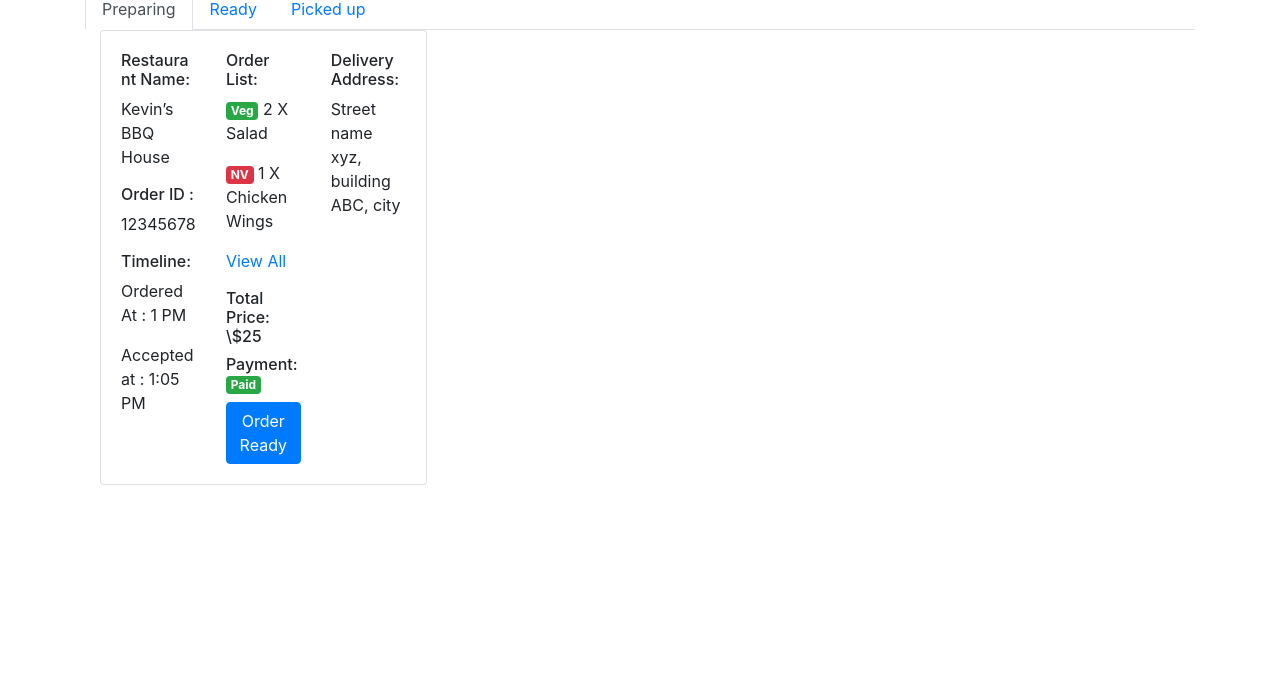
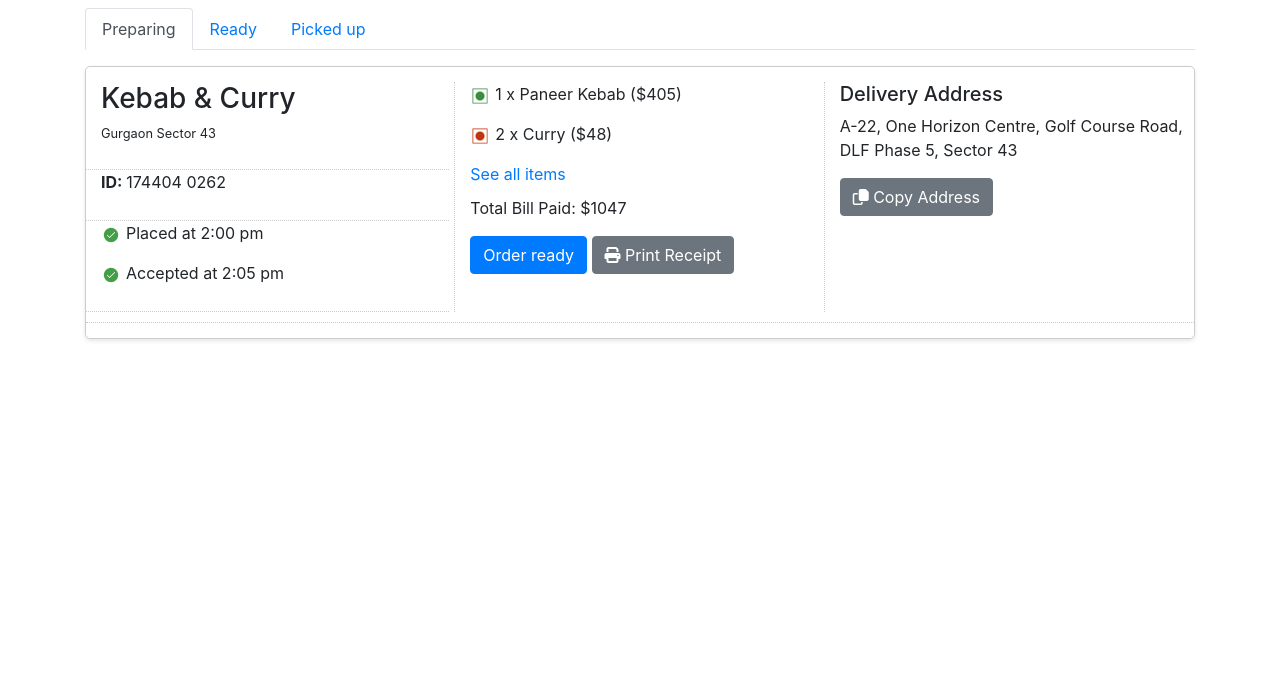
Before and after one commit to chirag127/orders-dashboard, a plain HTML site: page index.html in a window 1280 px wide. Shown: the part 102-800 px from the top of the page. Drawn offline with nearby package versions, Linux system fonts and the light colour scheme.

Commit message:
done basic work

```diff
--- a/index.html
+++ b/index.html
@@ -1,103 +1,169 @@
 <!DOCTYPE html>
-<html>
+<html lang="en">
 
 <head>
-    <title>Restaurant Order Management</title>
-    <link rel="stylesheet" href="https://stackpath.bootstrapcdn.com/bootstrap/4.3.1/css/bootstrap.min.css">
+    <meta charset="UTF-8">
+    <meta name="viewport" content="width=device-width, initial-scale=1.0">
+    <link rel="stylesheet" href="https://stackpath.bootstrapcdn.com/bootstrap/4.5.2/css/bootstrap.min.css">
+
+    <link rel="stylesheet" href="https://cdnjs.cloudflare.com/ajax/libs/font-awesome/6.4.0/css/all.min.css"
+        integrity="sha512-iecdLmaskl7CVkqkXNQ/ZH/XLlvWZOJyj7Yy7tcenmpD1ypASozpmT/E0iPtmFIB46ZmdtAc9eNBvH0H/ZpiBw=="
+        crossorigin="anonymous" referrerpolicy="no-referrer" />
     <style>
-
-        @media (min-width: 576px) {
-            .card-columns {
-                column-count: 2;
-            }
+        .order-card {
+            margin-bottom: 20px;
+            border: 1px solid #ccc;
+            border-radius: 5px;
+            padding: 15px;
+            box-shadow: 0 2px 4px rgba(0, 0, 0, 0.1);
         }
 
-        @media (min-width: 768px) {
-            .card-columns {
-                column-count: 3;
-            }
+        .order-card .row {
+            border-bottom: 1px dotted #ccc;
+            padding-bottom: 10px;
+        }
+
+        .order-card .col-md-4 {
+            border-right: 1px dotted #ccc;
+            padding-right: 20px;
+        }
+
+        .order-card .col-md-4:last-child {
+            border-right: none;
+            padding-right: 0;
+        }
+
+        .order-card .order-items {
+            margin-bottom: 10px;
+        }
+
+        .order-card .order-items a {
+            display: block;
+            margin-bottom: 5px;
+        }
+
+        .order-card .order-items img {
+            height: 20px;
+            width: 20px;
+            margin-right: 5px;
+        }
+
+        .order-card .total-bill {
+            margin-bottom: 10px;
+        }
+
+        .order-card .delivery-address {
+            margin-bottom: 10px;
+        }
+
+        .green-tick {
+            height: 20px;
+            width: 20px;
+            margin-right: 5px;
         }
     </style>
+    <title>Restaurant Order Management</title>
 </head>
 
 <body>
-    <div class="container mt-5">
-        <div class="row">
-            <div class="col-12">
-                <h3>Orders</h3>
+    <div class="container">
+        <div class="row mt-5">
+            <div class="col-md-12">
+                <h2>Order Management</h2>
             </div>
         </div>
-        <div class="row">
-            <div class="col-12">
-                <ul class="nav nav-tabs" id="orderTabs" role="tablist">
+        <div class="row mt-3">
+            <div class="col-md-12">
+                <ul class="nav nav-tabs">
                     <li class="nav-item">
-                        <a class="nav-link active" id="preparing-tab" data-toggle="tab" href="#preparing" role="tab"
-                            aria-controls="preparing" aria-selected="true">Preparing</a>
+                        <a class="nav-link active" data-toggle="tab" href="#preparing">Preparing</a>
                     </li>
                     <li class="nav-item">
-                        <a class="nav-link" id="ready-tab" data-toggle="tab" href="#ready" role="tab"
-                            aria-controls="ready" aria-selected="false">Ready</a>
+                        <a class="nav-link" data-toggle="tab" href="#ready">Ready</a>
                     </li>
                     <li class="nav-item">
-                        <a class="nav-link" id="picked-up-tab" data-toggle="tab" href="#picked-up" role="tab"
-                            aria-controls="picked-up" aria-selected="false">Picked up</a>
+                        <a class="nav-link" data-toggle="tab" href="#picked-up">Picked up</a>
                     </li>
                 </ul>
-                <div class="tab-content" id="orderTabsContent">
-                    <div class="tab-pane fade show active" id="preparing" role="tabpanel"
-                        aria-labelledby="preparing-tab">
-                        <div class="card-columns">
-                            <!-- Example Order Card (Preparing) -->
-                            <!-- Card layout -->
-                            <div class="container">
-                                <div class="card">
-                                    <div class="card-body">
-                                        <div class="row">
-                                            <div class="col-sm-4">
-                                                <h6>Restaurant Name: </h6>
-                                                <p>Kevin’s BBQ House</p>
-                                                <h6>Order ID :</h6>
-                                                <p>12345678
-                                                <p>
-                                                <h6>Timeline:</h6>
-                                                <p>Ordered At : 1 PM</p>
-                                                <p>Accepted at : 1:05 PM</p>
-                                            </div>
-                                            <div class="col-sm-4">
-                                                <h6>Order List:</h6>
-                                                <p><span class="badge badge-success">Veg</span> 2 X Salad</p>
-                                                <p><span class="badge badge-danger">NV</span> 1 X Chicken Wings</p>
-                                                <p><a href="#">View All</a></p>
-                                                <h6>Total Price: \$25</h6>
-                                                <h6>Payment: <span class="badge badge-success">Paid</span></h6>
-                                                <button type="button" class="btn btn-primary">Order Ready</button>
-                                            </div>
-                                            <div class="col-sm-4">
-                                                <h6>Delivery Address:</h6>
-                                                <p>Street name xyz, building ABC, city</p>
-                                            </div>
+                <div class="tab-content mt-3">
+                    <div class="tab-pane fade show active" id="preparing">
+                        <div class="order-card">
+                            <div class="row">
+                                <div class="col-md-4">
+                                    <div class="row">
+                                        <div class="col-md-12">
+                                            <!-- <p>Restaurant Name: Kebab & Curry</p> chose h3 h4 rtc-->
+
+                                            <h3>Kebab & Curry</h3>
+
+                                            <!-- address in small -->
+                                            <p class="small">
+                                                Gurgaon Sector 43</p>
+
+                                        </div>
+
+                                    </div>
+                                    <div class="row">
+                                        <div class="col-md-12">
+                                            <p><strong>ID: </strong> 174404 0262</p>
+                                        </div>
+                                    </div>
+                                    <div class="row">
+                                        <div class="col-md-12">
+                                            <p> <img class="green-tick" src="gt.png" alt="Non-Veg Item">Placed at 2:00
+                                                pm</p>
+                                            <!-- <p> <img src="gt.png" alt="Non-Veg Item">Accepted at 2:05 pm</p> -->
+                                            <p> <img class="green-tick" src="gt.png" alt="Non-Veg Item">Accepted at 2:05
+                                                pm</p>
+
+
                                         </div>
                                     </div>
                                 </div>
+                                <div class="col-md-4">
+                                    <div class="order-items">
+                                        <p> <img src="veg.png" alt="Non-Veg Item">1 x Paneer Kebab ($405)</p>
+                                        <p><img src="non-veg.png" alt="Non-Veg Item">2 x Curry ($48)</p>
+                                        <!-- <p>See all items</p> -->
+                                        <a href="#">See all items</a>
+                                    </div>
+                                    <div class="total-bill">
+                                        <p>Total Bill Paid: $1047</p>
+                                        <button class="btn btn-primary">Order ready</button>
+                                        <button class="btn btn-secondary"><i class="fas fa-print"></i> Print
+                                            Receipt</button>
+                                    </div>
+                                </div>
+                                <div class="col-md-4">
+                                    <div class="delivery-address">
+                                        <!-- <p>Delivery Address: A-22, One Horizon Centre, Golf Course Road, DLF Phase 5,
+                                            Sector 43</p> -->
+                                        <h5>Delivery Address</h5>
+                                        <p>A-22, One Horizon Centre, Golf Course Road, DLF Phase 5, Sector 43</p>
+                                        <button class="btn btn-secondary"><i class="far fa-copy"></i> Copy
+
+                                            Address</button>
+                                    </div>
+                                </div>
                             </div>
-                            <!-- End Example Order Card -->
                         </div>
                     </div>
-                    <div class="tab-pane fade" id="ready" role="tabpanel" aria-labelledby="ready-tab">
-                        <!-- Ready Orders -->
-                    </div>
-                    <div class="tab-pane fade" id="picked-up" role="tabpanel" aria-labelledby="picked-up-tab">
-                        <!-- Picked up Orders -->
-                    </div>
+                </div>
+                <div class="tab-pane fade" id="ready">
+                    <!-- Add ready orders here -->
+                </div>
+                <div class="tab-pane fade" id="picked-up">
+                    <!-- Add picked-up orders here -->
                 </div>
             </div>
         </div>
     </div>
+    </div>
 
-    <script src="https://kit.fontawesome.com/a076d05399.js" crossorigin="anonymous"></script>
-    <script src="https://code.jquery.com/jquery-3.5.1.slim.min.js"></script>
-    <script src="https://cdn.jsdelivr.net/npm/@popperjs/core@2.5.3/dist/umd/popper.min.js"></script>
-    <script src="https://stackpath.bootstrapcdn.com/bootstrap/4.3.1/js/bootstrap.min.js"></script>
+    <script src="https://stackpath.bootstrapcdn.com/bootstrap/4.5.2/js/bootstrap.min.js"></script>
+
+
+    <!-- Font Awesome JS -->
 </body>
 
 </html>
```
Also changed, not shown: gt.png (added), non-veg.png (added), veg.png (added).
